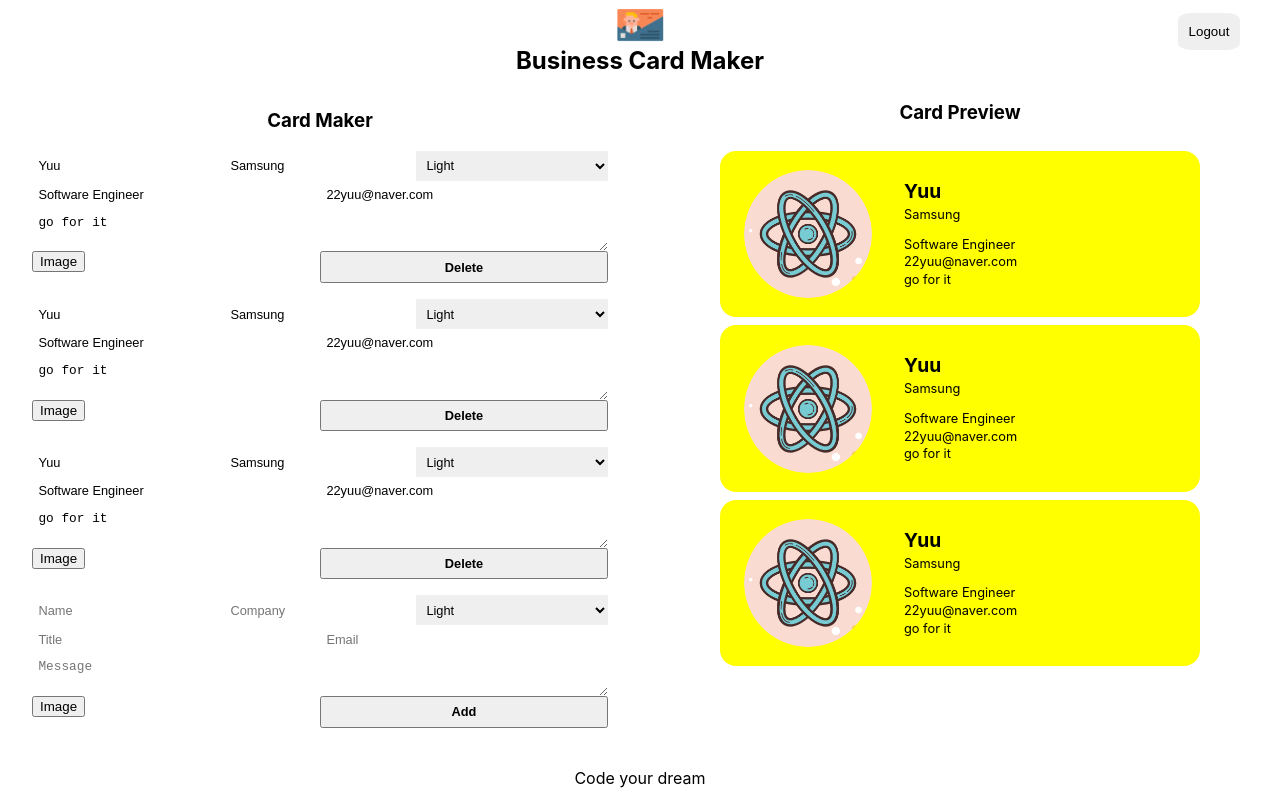
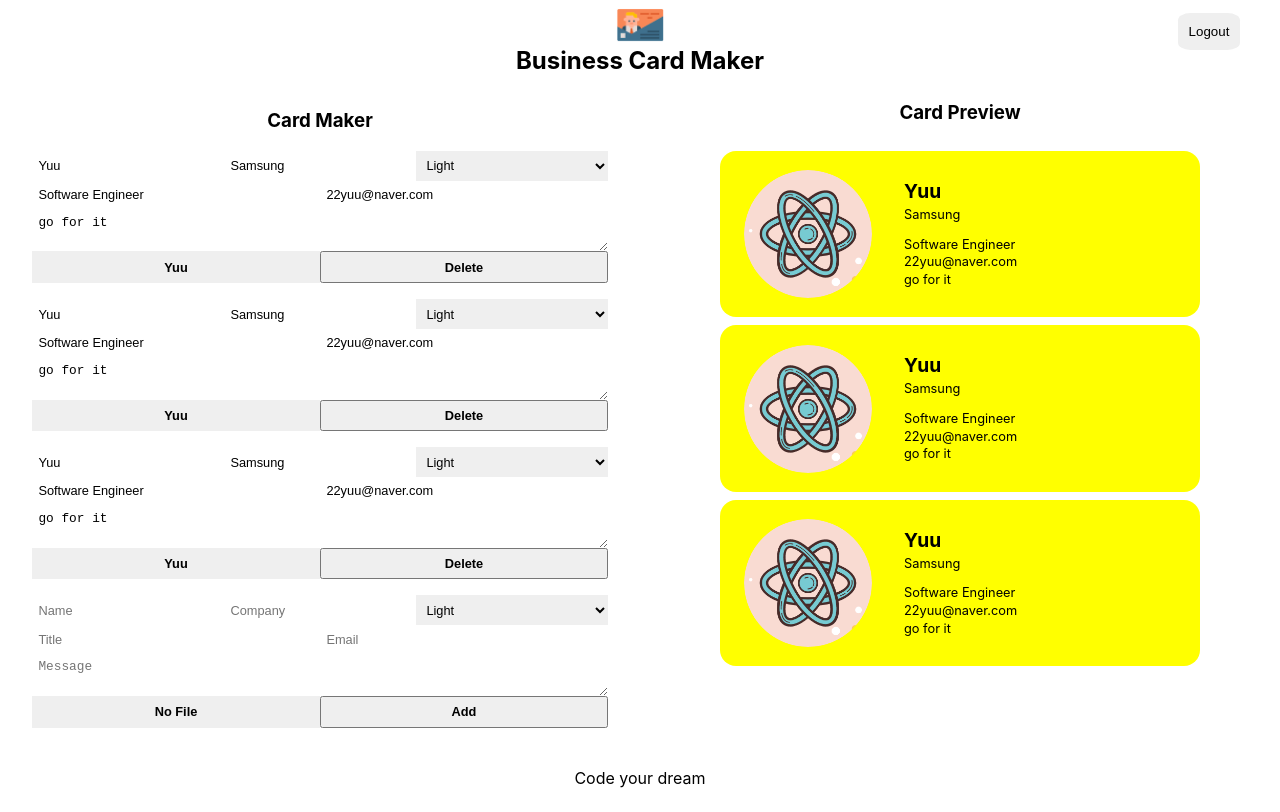
Before and after one commit to 22yuu/business-card-maker, a React (Create React App) app: page /maker in a window 1280 px wide. Built offline with nearby package versions, Linux system fonts and the light colour scheme; no server answers; sample sign-in values are in the browser's storage.

Commit message:
handle image uploading

```diff
--- a/src/app.jsx
+++ b/src/app.jsx
@@ -3,12 +3,15 @@
 import Login from "./components/login/login";
 import Maker from "./components/maker/maker";
 
-function App({ authService }) {
+function App({ FileInput, authService }) {
   return (
     <div className={styles.app}>
       <Routes>
         <Route path="/" element={<Login authService={authService} />} />
-        <Route path="/maker" element={<Maker authService={authService} />} />
+        <Route
+          path="/maker"
+          element={<Maker FileInput={FileInput} authService={authService} />}
+        />
       </Routes>
     </div>
   );
--- a/src/components/card_add_form/card_add_form.jsx
+++ b/src/components/card_add_form/card_add_form.jsx
@@ -1,9 +1,9 @@
-import React, { useRef } from "react";
+import React, { useRef, useState } from "react";
 import Button from "../button/button";
 import styles from "../card_edit_form/card_edit_form.module.css";
 import ImageFileInput from "../image_file_input/image_file_input";
 
-const CardAddForm = ({ onAdd }) => {
+const CardAddForm = ({ FileInput, onAdd }) => {
   const formRef = useRef();
   const nameRef = useRef();
   const companyRef = useRef();
@@ -11,7 +11,15 @@
   const titleRef = useRef();
   const emailRef = useRef();
   const messageRef = useRef();
+  const [file, setFile] = useState({ fileName: null, fileURL: null });
 
+  const onFileChange = (file) => {
+    console.log(file);
+    setFile({
+      fileName: file.name,
+      fileURL: file.url,
+    });
+  };
   const onSubmit = (event) => {
     console.log(event);
     event.preventDefault();
@@ -23,10 +31,11 @@
       title: titleRef.current.value || "",
       email: emailRef.current.value || "",
       message: messageRef.current.value || "",
-      fileName: "",
-      fileURL: "",
+      fileName: file.fileName || "",
+      fileURL: file.fileURL || "",
     };
     formRef.current.reset(); // 입력이 끝나면 리셋
+    setFile({ fileName: null, fileURL: null });
     onAdd(card);
   };
   return (
@@ -76,7 +85,7 @@
         placeholder="Message"
       />
       <div className={styles.fileInput}>
-        <ImageFileInput />
+        <FileInput name={file.fileName} onFileChange={onFileChange} />
       </div>
       <Button name="Add" onClick={onSubmit} />
     </form>
--- a/src/components/card_edit_form/card_edit_form.jsx
+++ b/src/components/card_edit_form/card_edit_form.jsx
@@ -1,9 +1,8 @@
 import React, { useRef } from "react";
 import Button from "../button/button";
-import ImageFileInput from "../image_file_input/image_file_input";
 import styles from "./card_edit_form.module.css";
 
-const CardEditForm = ({ card, updateCard, deleteCard }) => {
+const CardEditForm = ({ FileInput, card, updateCard, deleteCard }) => {
   const { name, company, title, email, message, theme, fileName, fileURL } =
     card;
   const nameRef = useRef();
@@ -12,6 +11,14 @@
   const emailRef = useRef();
   const messageRef = useRef();
   const themeRef = useRef();
+
+  const onFileChange = (file) => {
+    updateCard({
+      ...card,
+      fileName: file.name,
+      fileURL: file.url,
+    });
+  };
 
   const onChange = (event) => {
     if (event.currentTarget === null) {
@@ -81,7 +88,7 @@
         onChange={onChange}
       />
       <div className={styles.fileInput}>
-        <ImageFileInput />
+        <FileInput name={name} onFileChange={onFileChange} />
       </div>
       <Button name="Delete" onClick={onSubmit} />
     </form>
--- a/src/components/editor/editor.jsx
+++ b/src/components/editor/editor.jsx
@@ -3,18 +3,19 @@
 import CardEditForm from "../card_edit_form/card_edit_form";
 import styles from "./editor.module.css";
 
-const Editor = ({ cards, addCard, updateCard, deleteCard }) => (
+const Editor = ({ FileInput, cards, addCard, updateCard, deleteCard }) => (
   <section className={styles.editor}>
     <h1 className={styles.title}>Card Maker</h1>
     {Object.keys(cards).map((key) => (
       <CardEditForm
+        FileInput={FileInput}
         key={key}
         card={cards[key]}
         updateCard={updateCard}
         deleteCard={deleteCard}
       />
     ))}
-    <CardAddForm onAdd={addCard} />
+    <CardAddForm FileInput={FileInput} onAdd={addCard} />
   </section>
 );
 
--- a/src/components/image_file_input/image_file_input.jsx
+++ b/src/components/image_file_input/image_file_input.jsx
@@ -1,6 +1,38 @@
-import React from "react";
+import React, { useRef } from "react";
 import styles from "./image_file_input.module.css";
 
-const ImageFileInput = (props) => <button>Image</button>;
+const ImageFileInput = ({ imageUploader, name, onFileChange }) => {
+  const inputRef = useRef();
+  const onButtonClick = (event) => {
+    event.preventDefault();
+    inputRef.current.click();
+  };
+
+  const onChange = async (event) => {
+    console.log(event.target.files[0]);
+    const uploaded = await imageUploader.upload(event.target.files[0]);
+    console.log(uploaded);
+    // upload 함수가 실행될 때까지 기다렸다가 업로드되면 변수에 할당
+    onFileChange({
+      name: uploaded.original_filename,
+      url: uploaded.url,
+    });
+  };
+  return (
+    <div className={styles.container}>
+      <input
+        ref={inputRef}
+        className={styles.input}
+        type="file"
+        accept="image/*"
+        name="file"
+        onChange={onChange}
+      />
+      <button className={styles.button} onClick={onButtonClick}>
+        {name || "No File"}
+      </button>
+    </div>
+  );
+};
 
 export default ImageFileInput;
--- a/src/components/image_file_input/image_file_input.module.css
+++ b/src/components/image_file_input/image_file_input.module.css
@@ -0,0 +1,25 @@
+@value makerLightGrey from '../../common/colors.css';
+
+.container {
+  width: 100%;
+  height: 100%;
+  display: flex;
+}
+
+.input {
+  display: none;
+}
+
+.button {
+  width: 100%;
+  background-color: makerLightGrey;
+  font-weight: bold;
+  border: 0;
+  outline: 0;
+  cursor: pointer;
+  font-size: 0.8rem;
+}
+
+.button:hover {
+  opacity: 0.8;
+}
--- a/src/components/maker/maker.jsx
+++ b/src/components/maker/maker.jsx
@@ -6,7 +6,7 @@
 import Preview from "../preview/preview";
 import styles from "./maker.module.css";
 
-const Maker = ({ authService }) => {
+const Maker = ({ FileInput, authService }) => {
   const [cards, setCards] = useState({
     1: {
       id: "1",
@@ -79,6 +79,7 @@
       <Header className={styles.header} onLogout={onLogout} />
       <div className={styles.container}>
         <Editor
+          FileInput={FileInput}
           cards={cards}
           addCard={createOrUpdateCard}
           updateCard={createOrUpdateCard}
--- a/src/index.js
+++ b/src/index.js
@@ -4,13 +4,24 @@
 import App from "./app";
 import AuthService from "./service/auth_service";
 import { BrowserRouter } from "react-router-dom";
+import ImageUploader from "./service/image_uploader";
+import ImageFileInput from "./components/image_file_input/image_file_input";
 
 const authService = new AuthService();
+const imageUploader = new ImageUploader();
+const FileInput = (props) => (
+  // props 를 전달 받은 이유는 onClick, onChange 등 컴포넌트의 다른 prop을 활용하기 위함이다.
+  // 즉 컴포넌트의 확장성을 위하여 props를 전달 받는다.
+  <ImageFileInput {...props} imageUploader={imageUploader} />
+);
 
 ReactDOM.render(
   <React.StrictMode>
     <BrowserRouter>
-      <App authService={authService} />
+      <App authService={authService} FileInput={FileInput} />
+      {/* FileInput이라는 컴포넌트를 따로 만들어 prop으로 전달해준 이유는 authService 같은 Defendency Injection이 필요한
+          경우 위의 컴포넌트에만 추가해주면 바로 적용이 가능하다.
+      */}
     </BrowserRouter>
   </React.StrictMode>,
   document.getElementById("root")
--- /dev/null
+++ b/src/service/image_uploader.js
@@ -0,0 +1,17 @@
+class ImageUploader {
+  async upload(file) {
+    const data = new FormData();
+    data.append("file", file);
+    data.append("upload_preset", "sf6zdwu4");
+    const result = await fetch(
+      "https://api.cloudinary.com/v1_1/dh8ycgbvq/image/upload",
+      {
+        method: "POST",
+        body: data,
+      }
+    );
+    return await result.json();
+  }
+}
+
+export default ImageUploader;
```
